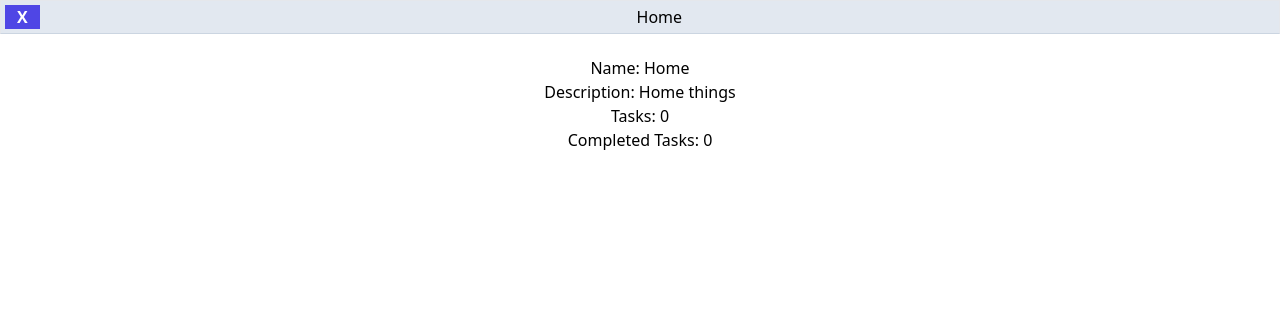
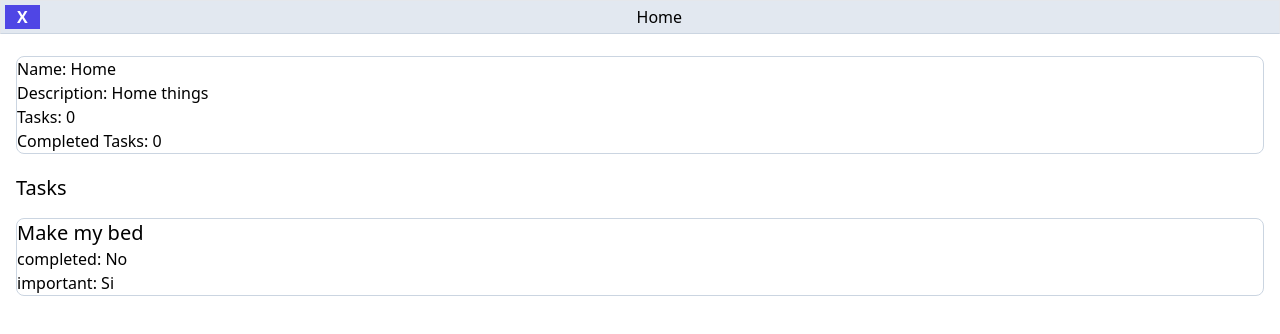
Before and after one commit to farboledafalla/doing-tasks, a React (Vite) app: page /list/0 in a window 1280 px wide. Shown: the top 334 px of the page. Built offline with nearby package versions, Linux system fonts and the light colour scheme.

Commit message:
Se muestan la lista seleccionada en un pagina junto con sus tareas

```diff
--- a/src/Context/index.jsx
+++ b/src/Context/index.jsx
@@ -103,7 +103,7 @@ export const DoingTaskProvider = ({ children }) => {
       return listText.includes(searchTextList);
    });
 
-   //Important Taskd
+   //Important Tasks
    const importantTasks = tasks.filter((task) => task.important === true);
 
    // Searched Tasks
--- a/src/Pages/List/index.jsx
+++ b/src/Pages/List/index.jsx
@@ -4,18 +4,43 @@ import { useContext } from 'react';
 import { DoingTaskContext } from '../../Context';
 
 import { Layout } from '../../components/Layout';
+import { ListTasks } from '../../components/ListTasks';
+import { Task } from '../../components/Task';
 
 export const List = () => {
    const context = useContext(DoingTaskContext);
    const currentPath = window.location.pathname;
    let index = currentPath.substring(currentPath.lastIndexOf('/') + 1);
 
+   // Tasks of selected list
+   const tasksSelectedList = context.tasks.filter(
+      (task) => task.listName === context.lists?.[index].name
+   );
+
    return (
       <Layout>
-         <h2>Name: {context.lists?.[index].name}</h2>
-         <h2>Description: {context.lists?.[index].description}</h2>
-         <h2>Tasks: {context.lists?.[index].nTasks}</h2>
-         <h2>Completed Tasks: {context.lists?.[index].nTasksCompleted}</h2>
+         <div className='flex flex-col justify-center w-full'>
+            <div className='border border-slate-300 w-full rounded-lg mb-5'>
+               <h2>Name: {context.lists?.[index].name}</h2>
+               <h2>Description: {context.lists?.[index].description}</h2>
+               <h2>Tasks: {context.lists?.[index].nTasks}</h2>
+               <h2>
+                  Completed Tasks: {context.lists?.[index].nTasksCompleted}
+               </h2>
+            </div>
+            <h2 className='mb-4 text-xl'>Tasks</h2>
+            <ListTasks>
+               {tasksSelectedList?.map((task) => (
+                  <Task
+                     key={task.name}
+                     name={task.name}
+                     completed={task.completed}
+                     important={task.important}
+                     listName='NO'
+                  />
+               ))}
+            </ListTasks>
+         </div>
       </Layout>
    );
 };
--- a/src/components/Task/index.jsx
+++ b/src/components/Task/index.jsx
@@ -3,11 +3,11 @@ import PropTypes from 'prop-types';
 export const Task = ({ name, completed, important, listName }) => {
    return (
       <li className='border border-slate-300 rounded-lg mb-3'>
-         <h3>{name}</h3>
+         <h3 className='text-xl'>{name}</h3>
          <div>
             <p>completed: {completed ? 'Si' : 'No'}</p>
             <p>important: {important ? 'Si' : 'No'}</p>
-            <p>Lista: {listName}</p>
+            {listName != 'NO' ? <p>Lista: listName</p> : <></>}
          </div>
       </li>
    );
```
